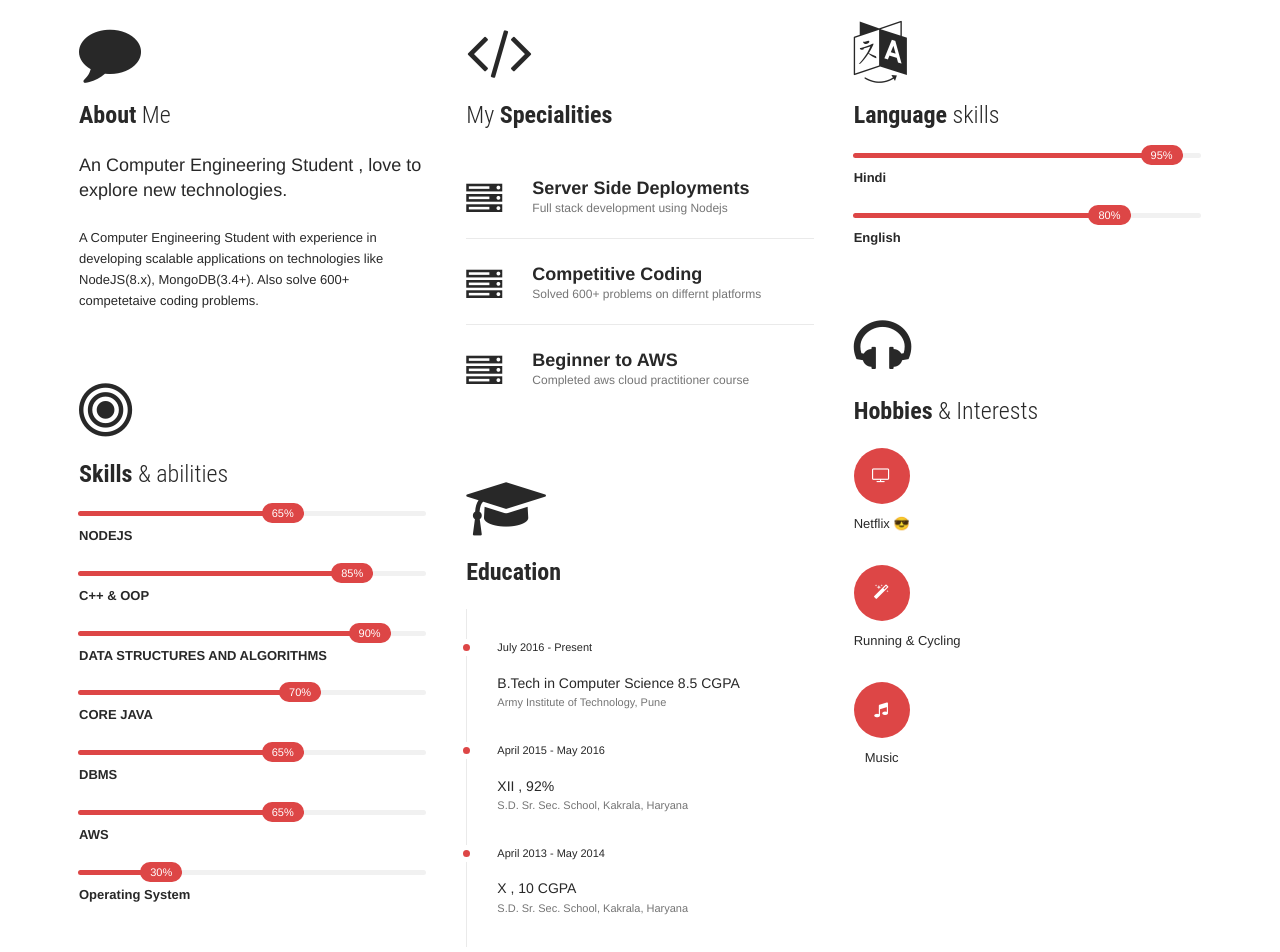
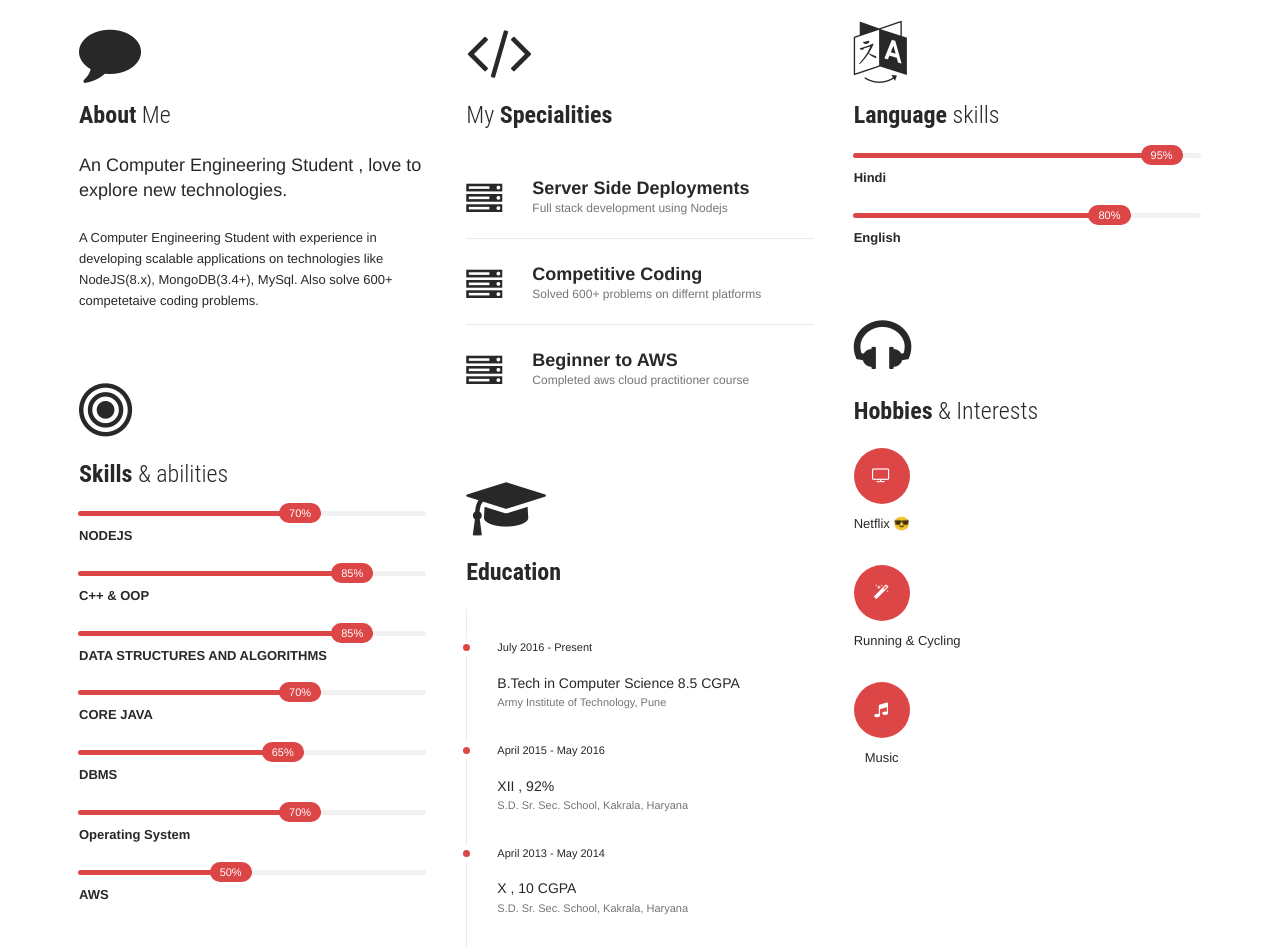
Before and after one commit to avinashyadav1998/avinashyadav1998.github.io, a plain HTML site: page index.html in a window 1280 px wide. Shown: the part 921-1873 px from the top of the page. Drawn offline with nearby package versions, Linux system fonts and the light colour scheme; some packages are replaced by stand-ins of ours.

Commit message:
Update index.html

```diff
--- a/index.html
+++ b/index.html
@@ -99,7 +99,7 @@
                             <p>
                                 A Computer Engineering Student with  experience  in developing scalable
                                 applications
-                                on technologies like NodeJS(8.x), MongoDB(3.4+). Also solve 600+ competetaive coding problems.
+                                on technologies like NodeJS(8.x), MongoDB(3.4+), MySql. Also solve 600+ competetaive coding problems.
                             </p>
                         </div>
 
@@ -113,7 +113,7 @@
                             <!-- Skill -->
                             <div class="skill">
                                 <div class="progress progress-animated">
-                                    <div class="progress-bar progress-bar-primary" role="progressbar" aria-valuenow="65"
+                                    <div class="progress-bar progress-bar-primary" role="progressbar" aria-valuenow="70"
                                         aria-valuemin="0" aria-valuemax="100">
                                         <span></span>
                                     </div>
@@ -133,7 +133,7 @@
                             <!-- Skill -->
                             <div class="skill">
                                 <div class="progress progress-animated">
-                                    <div class="progress-bar progress-bar-primary" role="progressbar" aria-valuenow="90"
+                                    <div class="progress-bar progress-bar-primary" role="progressbar" aria-valuenow="85"
                                         aria-valuemin="0" aria-valuemax="100">
                                         <span></span>
                                     </div>
@@ -163,22 +163,22 @@
                             <!-- Skill -->
                             <div class="skill">
                                 <div class="progress progress-animated">
-                                    <div class="progress-bar progress-bar-primary" role="progressbar" aria-valuenow="65"
+                                    <div class="progress-bar progress-bar-primary" role="progressbar" aria-valuenow="70"
+                                        aria-valuemin="0" aria-valuemax="100">
+                                        <span></span>
+                                    </div>
+                                </div>
+                                <strong>Operating System</strong>
+                            </div>
+                            <!-- Skill -->
+                            <div class="skill">
+                                <div class="progress progress-animated">
+                                    <div class="progress-bar progress-bar-primary" role="progressbar" aria-valuenow="50"
                                         aria-valuemin="0" aria-valuemax="100">
                                         <span></span>
                                     </div>
                                 </div>
                                 <strong>AWS</strong>
-                            </div>
-                            <!-- Skill -->
-                            <div class="skill">
-                                <div class="progress progress-animated">
-                                    <div class="progress-bar progress-bar-primary" role="progressbar" aria-valuenow="30"
-                                        aria-valuemin="0" aria-valuemax="100">
-                                        <span></span>
-                                    </div>
-                                </div>
-                                <strong>Operating System</strong>
                             </div>
                         </div>
 
```
